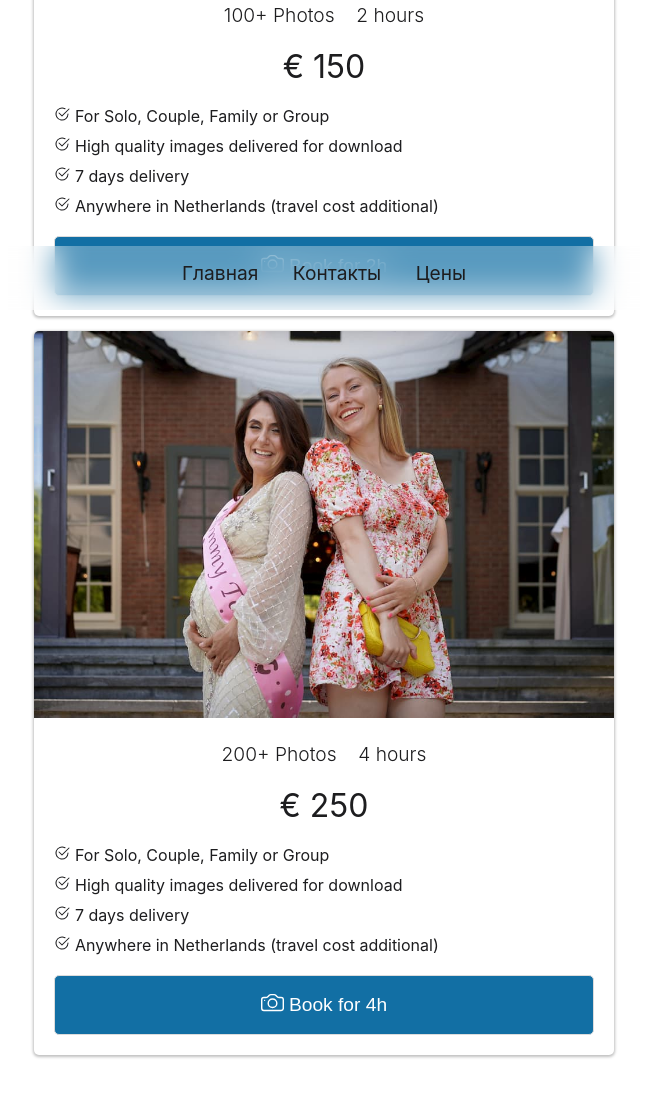
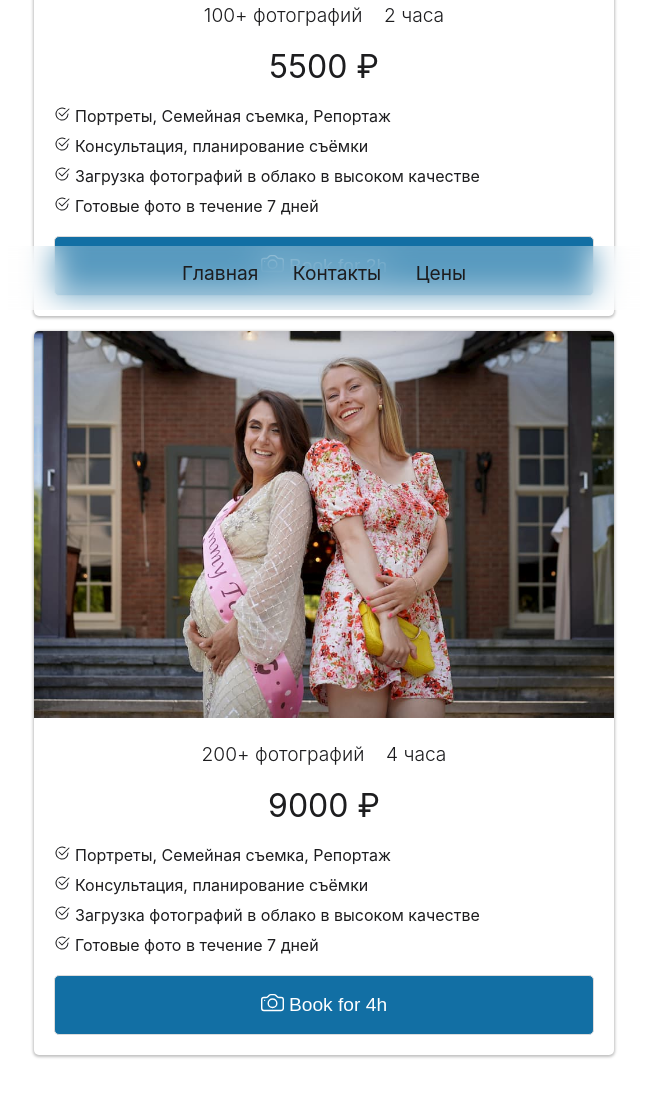
Before and after one commit to kuzminaolga/photography, a plain HTML site: page price.html in a window 1280 px wide. Shown: the part 490-1586 px from the top of the page, without its empty margins (316-963 px from the left). Drawn offline with Linux system fonts and the light colour scheme.

Commit message:
Update price.html

```diff
--- a/price.html
+++ b/price.html
@@ -23,16 +23,16 @@
                 <div class="card-body">
                     <div class="card-p1 fx">
                         <span class="card-num">
-                            100+ Photos
+                            100+ фотографий
                         </span>
                         &nbsp;&nbsp;
                         <span class="card-num">
-                            2 hours
+                            2 часа
                         </span>
                     </div>
                     <div class="card-p2 fx">
                         <span class="card-num">
-                            € 150
+                            5500 ₽
                         </span>
                     </div>
                     <div class="card-p3">
@@ -57,7 +57,7 @@
                                 </svg>
                             </span>
                             <span class="usp-text">
-                                For Solo, Couple, Family or Group
+                                Портреты, Семейная съемка, Репортаж
                             </span>
                         </div>
                         <div class="card-usp">
@@ -81,7 +81,7 @@
                                 </svg>
                             </span>
                             <span class="usp-text">
-                                High quality images delivered for download
+                                Консультация, планирование съёмки
                             </span>
                         </div>
                         <div class="card-usp">
@@ -105,7 +105,7 @@
                                 </svg>
                             </span>
                             <span class="usp-text">
-                                7 days delivery
+                                Загрузка фотографий в облако в высоком качестве
                             </span>
                         </div>
                         <div class="card-usp">
@@ -129,7 +129,7 @@
                                 </svg>
                             </span>
                             <span class="usp-text">
-                                Anywhere in Netherlands (travel cost additional)
+                                Готовые фото в течение 7 дней
                             </span>
                         </div>
                     </div>
@@ -175,16 +175,16 @@
                 <div class="card-body">
                     <div class="card-p1 fx">
                         <span class="card-num">
-                            200+ Photos
+                            200+ фотографий
                         </span>
                         &nbsp;&nbsp;
                         <span class="card-num">
-                            4 hours
+                            4 часа
                         </span>
                     </div>
                     <div class="card-p2 fx">
                         <span class="card-num">
-                            € 250
+                            9000 ₽
                         </span>
                     </div>
                     <div class="card-p3">
@@ -209,7 +209,7 @@
                                 </svg>
                             </span>
                             <span class="usp-text">
-                                For Solo, Couple, Family or Group
+                                Портреты, Семейная съемка, Репортаж
                             </span>
                         </div>
                         <div class="card-usp">
@@ -233,7 +233,7 @@
                                 </svg>
                             </span>
                             <span class="usp-text">
-                                High quality images delivered for download
+                                Консультация, планирование съёмки
                             </span>
                         </div>
                         <div class="card-usp">
@@ -257,7 +257,7 @@
                                 </svg>
                             </span>
                             <span class="usp-text">
-                                7 days delivery
+                                Загрузка фотографий в облако в высоком качестве
                             </span>
                         </div>
                         <div class="card-usp">
@@ -281,7 +281,7 @@
                                 </svg>
                             </span>
                             <span class="usp-text">
-                                Anywhere in Netherlands (travel cost additional)
+                                Готовые фото в течение 7 дней
                             </span>
                         </div>
                     </div>
```
